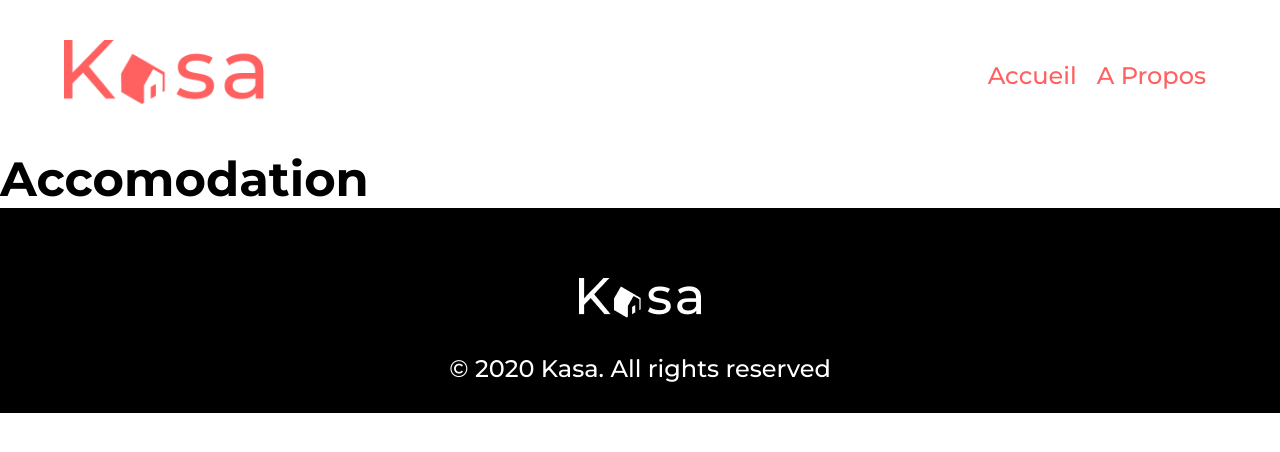
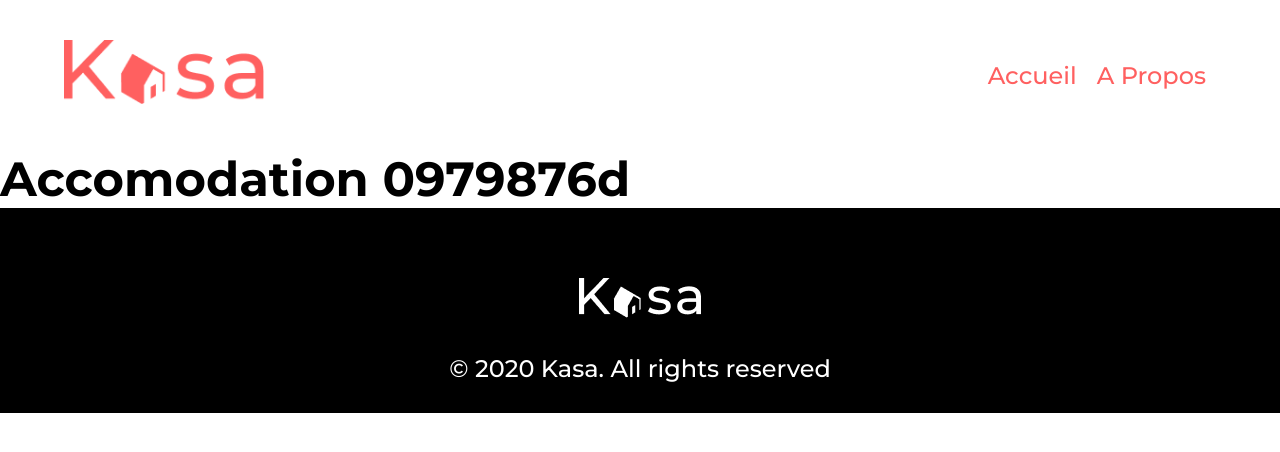
Before and after one commit to Kokotto3000/MelyssaAuberton_11_11112021, a React (Create React App) app in the folder kasa/: page /accomodation/0979876d in a window 1280 px wide. Shown: the top 452 px of the page. Built offline with nearby package versions, Linux system fonts and the light colour scheme.

Commit message:
url params ok !

```diff
--- a/kasa/src/pages/Accomodation.js
+++ b/kasa/src/pages/Accomodation.js
@@ -6,7 +6,7 @@ class Accomodation extends Component{
     render(){
         console.log(this.props);
         return(
-            <h1>Accomodation</h1>
+            <h1>Accomodation {this.props.match.params.id} </h1>
         );
     }
 }
```
